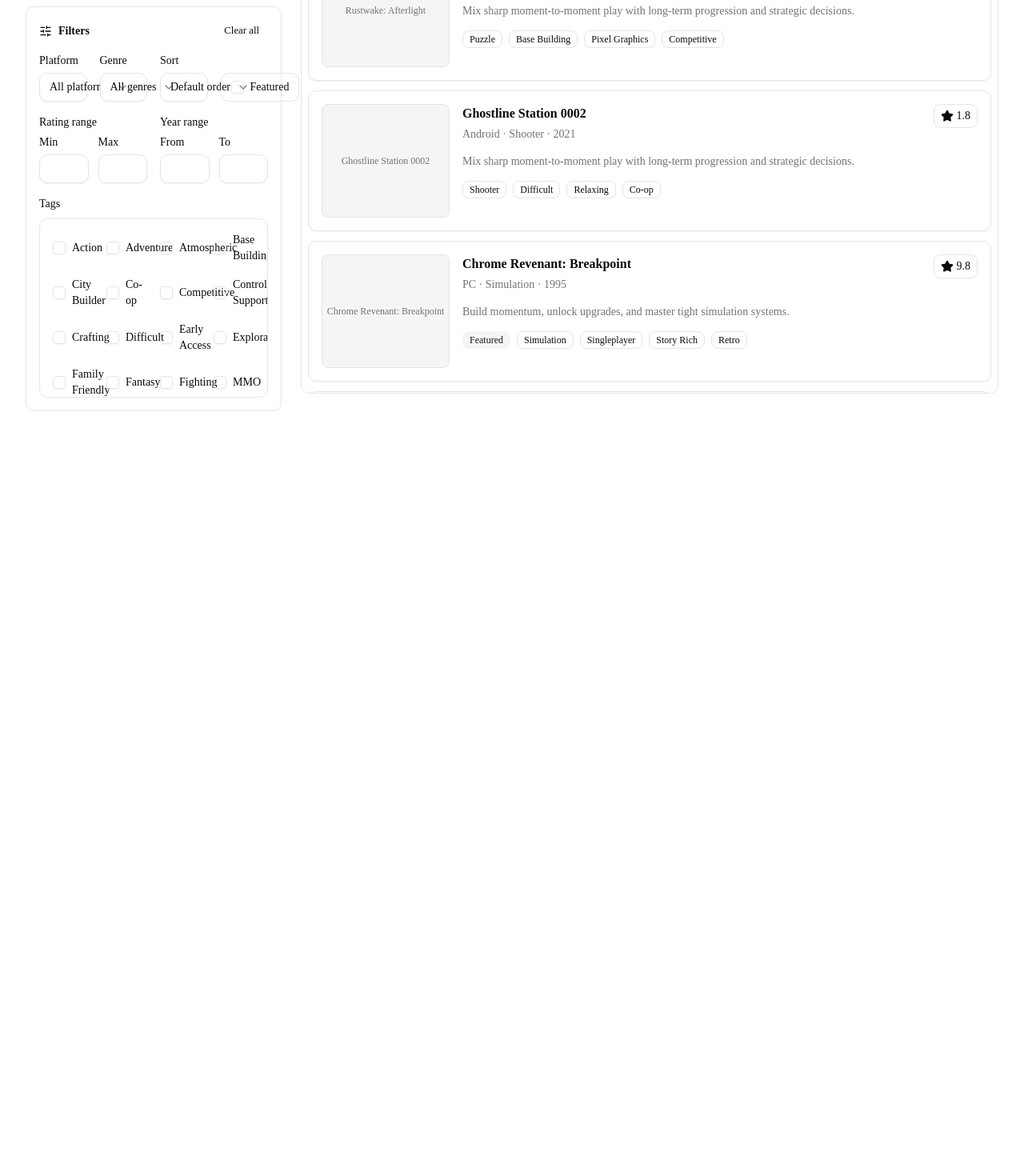
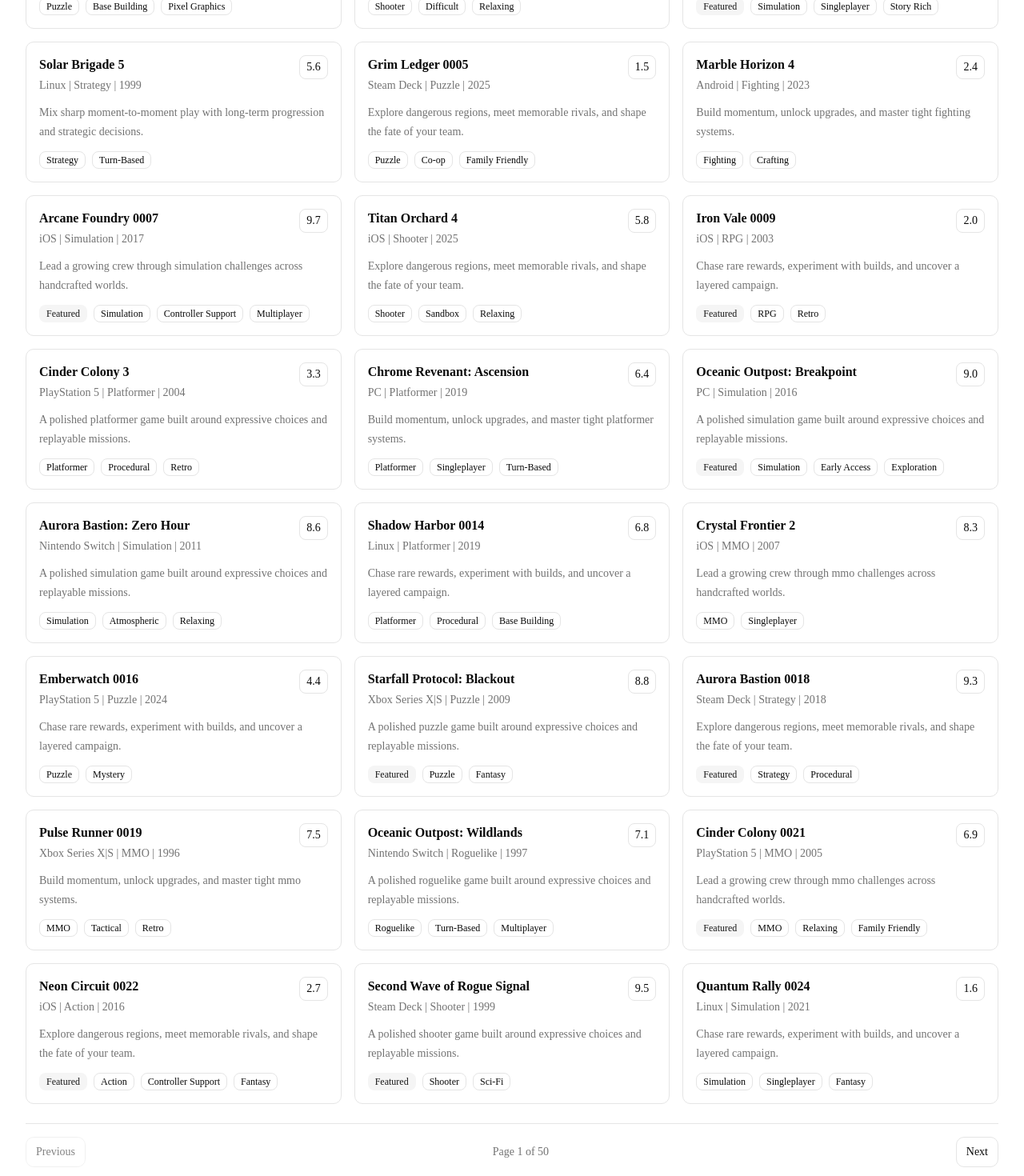
Before and after one commit to macroactive-intern/Steam-StyleSearch, a Next.js app: page / in a window 1280 px wide. Shown: the part 280-1750 px from the top of the page at 80% size. Before the commit the page ends 818 px from the top, so only its background shows below. Built offline with nearby package versions, Linux system fonts and the light colour scheme.

Commit message:
Add no-JS paginated fallback

```diff
--- a/app/globals.css
+++ b/app/globals.css
@@ -128,3 +128,11 @@
     @apply font-sans;
   }
 }
+
+.js-enabled [data-js-enhanced] {
+  display: flex;
+}
+
+.js-enabled [data-no-js-fallback] {
+  display: none;
+}
--- a/app/layout.tsx
+++ b/app/layout.tsx
@@ -25,7 +25,7 @@
   return (
     <html
       lang="en"
-      className={`${geistSans.variable} ${geistMono.variable} h-full antialiased`}
+      className={`${geistSans.variable} ${geistMono.variable} no-js h-full antialiased`}
     >
       <body className="min-h-full flex flex-col">{children}</body>
     </html>
--- a/app/page.tsx
+++ b/app/page.tsx
@@ -1,19 +1,43 @@
 import { Suspense } from "react";
 import { GameBrowser } from "@/components/GameBrowser";
+import { PaginatedGameFallback } from "@/components/PaginatedGameFallback";
 import { getGames } from "@/lib/games";
 
-export default function Home() {
+type PageSearchParams = Promise<Record<string, string | string[] | undefined>>;
+
+function getPageNumber(searchParams: Awaited<PageSearchParams>) {
+  const page = searchParams.page;
+  const pageValue = Array.isArray(page) ? page[0] : page;
+  const parsedPage = Number(pageValue);
+
+  return Number.isInteger(parsedPage) && parsedPage > 0 ? parsedPage : 1;
+}
+
+export default async function Home({
+  searchParams,
+}: {
+  searchParams: PageSearchParams;
+}) {
   const games = getGames();
+  const resolvedSearchParams = await searchParams;
+  const page = getPageNumber(resolvedSearchParams);
 
   return (
-    <Suspense
-      fallback={
-        <div className="flex min-h-screen items-center justify-center text-sm text-muted-foreground">
-          Loading game browser...
-        </div>
-      }
-    >
-      <GameBrowser games={games} />
-    </Suspense>
+    <>
+      <script
+        dangerouslySetInnerHTML={{
+          __html:
+            "document.documentElement.classList.add('js-enabled');document.documentElement.classList.remove('no-js');",
+        }}
+      />
+      <PaginatedGameFallback
+        games={games}
+        page={page}
+        searchParams={resolvedSearchParams}
+      />
+      <Suspense fallback={null}>
+        <GameBrowser games={games} />
+      </Suspense>
+    </>
   );
 }
--- a/components/GameBrowser.tsx
+++ b/components/GameBrowser.tsx
@@ -34,7 +34,10 @@
   );
 
   return (
-    <div className="mx-auto flex w-full max-w-7xl flex-1 flex-col gap-6 px-4 py-6 sm:px-6 lg:px-8">
+    <div
+      data-js-enhanced
+      className="mx-auto hidden w-full max-w-7xl flex-1 flex-col gap-6 px-4 py-6 sm:px-6 lg:px-8"
+    >
       <header className="space-y-2">
         <p className="text-sm font-medium text-muted-foreground">
           Steam Style Search
--- /dev/null
+++ b/components/PaginatedGameFallback.tsx
@@ -0,0 +1,127 @@
+import { Badge } from "@/components/ui/badge";
+import type { Game } from "@/types/game";
+
+const PAGE_SIZE = 24;
+
+export interface PaginatedGameFallbackProps {
+  games: readonly Game[];
+  page: number;
+  searchParams?: Record<string, string | string[] | undefined>;
+}
+
+function buildPageHref(
+  page: number,
+  searchParams: PaginatedGameFallbackProps["searchParams"],
+) {
+  const params = new URLSearchParams();
+
+  for (const [key, value] of Object.entries(searchParams ?? {})) {
+    if (key === "page" || value === undefined) {
+      continue;
+    }
+
+    if (Array.isArray(value)) {
+      value.forEach((item) => params.append(key, item));
+    } else {
+      params.set(key, value);
+    }
+  }
+
+  if (page > 1) {
+    params.set("page", String(page));
+  }
+
+  const query = params.toString();
+
+  return query ? `/?${query}` : "/";
+}
+
+function clampPage(page: number, totalPages: number) {
+  return Math.min(Math.max(page, 1), totalPages);
+}
+
+function FallbackGameCard({ game }: { game: Game }) {
+  return (
+    <article className="space-y-3 rounded-lg border bg-card p-4 text-card-foreground">
+      <div className="flex items-start justify-between gap-3">
+        <div>
+          <h3 className="font-semibold">{game.title}</h3>
+          <p className="mt-1 text-sm text-muted-foreground">
+            {game.platform} | {game.genre} | {game.releaseYear}
+          </p>
+        </div>
+        <span className="rounded-md border px-2 py-1 text-sm font-medium">
+          {game.rating.toFixed(1)}
+        </span>
+      </div>
+      <p className="text-sm leading-6 text-muted-foreground">
+        {game.description}
+      </p>
+      <div className="flex flex-wrap gap-2">
+        {game.featured ? <Badge>Featured</Badge> : null}
+        {game.tags.slice(0, 3).map((tag) => (
+          <Badge key={tag} variant="outline">
+            {tag}
+          </Badge>
+        ))}
+      </div>
+    </article>
+  );
+}
+
+export function PaginatedGameFallback({
+  games,
+  page,
+  searchParams,
+}: PaginatedGameFallbackProps) {
+  const totalPages = Math.max(Math.ceil(games.length / PAGE_SIZE), 1);
+  const currentPage = clampPage(page, totalPages);
+  const start = (currentPage - 1) * PAGE_SIZE;
+  const visibleGames = games.slice(start, start + PAGE_SIZE);
+
+  return (
+    <section
+      data-no-js-fallback
+      className="mx-auto flex w-full max-w-7xl flex-1 flex-col gap-6 px-4 py-6 sm:px-6 lg:px-8"
+    >
+      <header className="space-y-2">
+        <p className="text-sm font-medium text-muted-foreground">
+          Steam Style Search
+        </p>
+        <h1 className="text-3xl font-semibold tracking-tight">Game Browser</h1>
+        <p className="text-sm text-muted-foreground">
+          {games.length} games found
+        </p>
+      </header>
+
+      <div className="grid gap-4 md:grid-cols-2 xl:grid-cols-3">
+        {visibleGames.map((game) => (
+          <FallbackGameCard key={game.id} game={game} />
+        ))}
+      </div>
+
+      <nav
+        aria-label="Game pagination"
+        className="flex flex-wrap items-center justify-between gap-3 border-t pt-4"
+      >
+        <a
+          href={buildPageHref(currentPage - 1, searchParams)}
+          aria-disabled={currentPage === 1}
+          className="rounded-lg border px-3 py-2 text-sm font-medium aria-disabled:pointer-events-none aria-disabled:opacity-50"
+        >
+          Previous
+        </a>
+        <span className="text-sm text-muted-foreground">
+          Page {currentPage} of {totalPages}
+        </span>
+        <a
+          href={buildPageHref(currentPage + 1, searchParams)}
+          aria-disabled={currentPage === totalPages}
+          className="rounded-lg border px-3 py-2 text-sm font-medium aria-disabled:pointer-events-none aria-disabled:opacity-50"
+        >
+          Next
+        </a>
+      </nav>
+    </section>
+  );
+}
```
